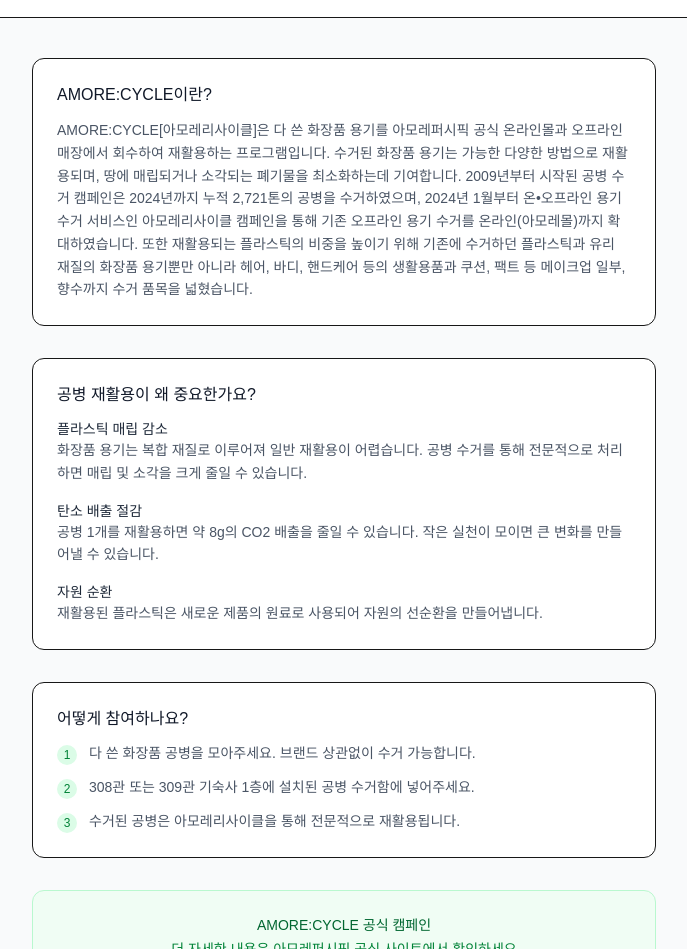
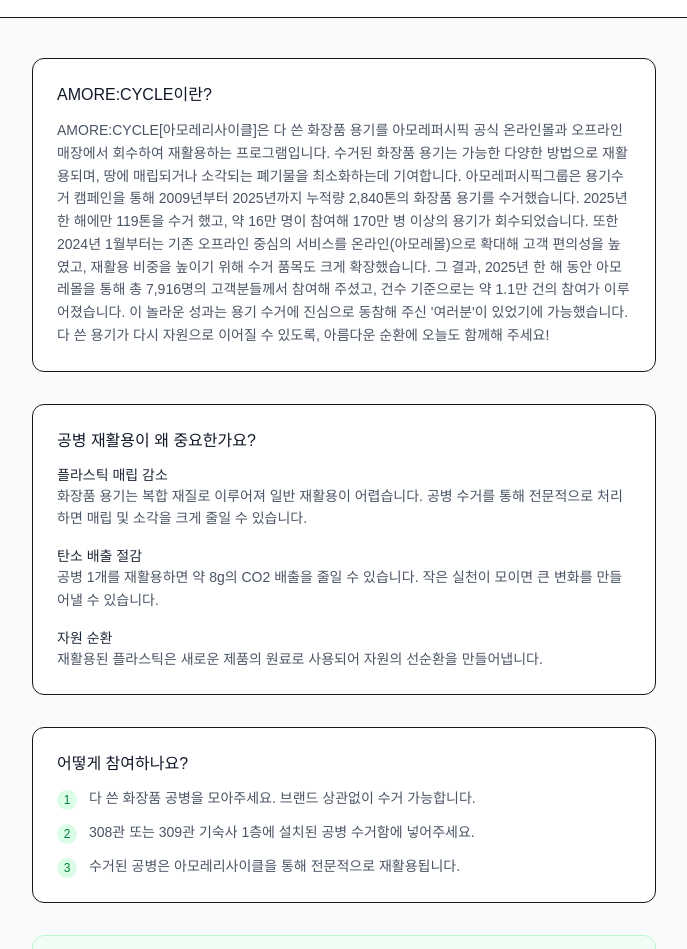
Before and after one commit to nayeongo2007-commits/amore-recycle, a Next.js app: page /about in a window 1280 px wide. Shown: the part 63-1012 px from the top of the page, without its empty margins (296-983 px from the left). Built offline with nearby package versions, Linux system fonts and the light colour scheme.

Commit message:
Update page.tsx

```diff
--- a/app/about/page.tsx
+++ b/app/about/page.tsx
@@ -16,9 +16,15 @@
         <div className="bg-white rounded-xl border p-6">
           <h2 className="text-base font-medium text-gray-900 mb-3">AMORE:CYCLE이란?</h2>
           <p className="text-sm text-gray-600 leading-relaxed">
-            AMORE:CYCLE[아모레리사이클]은 다 쓴 화장품 용기를 아모레퍼시픽 공식 온라인몰과 오프라인 매장에서 회수하여 재활용하는 프로그램입니다. 수거된 화장품 용기는 가능한 다양한 방법으로 재활용되며, 땅에 매립되거나 소각되는 폐기물을 최소화하는데 기여합니다.
-            2009년부터 시작된 공병 수거 캠페인은 2024년까지 누적 2,721톤의 공병을 수거하였으며, 2024년 1월부터 온•오프라인 용기 수거 서비스인 아모레리사이클 캠페인을 통해 기존 오프라인 용기 수거를 온라인(아모레몰)까지 확대하였습니다.
-            또한 재활용되는 플라스틱의 비중을 높이기 위해 기존에 수거하던 플라스틱과 유리 재질의 화장품 용기뿐만 아니라 헤어, 바디, 핸드케어 등의 생활용품과 쿠션, 팩트 등 메이크업 일부, 향수까지 수거 품목을 넓혔습니다.
+            AMORE:CYCLE[아모레리사이클]은 다 쓴 화장품 용기를 아모레퍼시픽 공식 온라인몰과 오프라인 매장에서 회수하여 재활용하는 프로그램입니다.
+            수거된 화장품 용기는 가능한 다양한 방법으로 재활용되며, 땅에 매립되거나 소각되는 폐기물을 최소화하는데 기여합니다.
+            아모레퍼시픽그룹은 용기수거 캠페인을 통해 2009년부터 2025년까지 누적량 2,840톤의 화장품 용기를 수거했습니다.
+            2025년 한 해에만 119톤을 수거 했고, 약 16만 명이 참여해 170만 병 이상의 용기가 회수되었습니다.
+            또한 2024년 1월부터는 기존 오프라인 중심의 서비스를 온라인(아모레몰)으로 확대해 고객 편의성을 높였고, 재활용 비중을 높이기 위해 수거 품목도 크게 확장했습니다.
+            그 결과, 2025년 한 해 동안 아모레몰을 통해 총 7,916명의 고객분들께서 참여해 주셨고, 건수 기준으로는 약 1.1만 건의 참여가 이루어졌습니다.
+            이 놀라운 성과는 용기 수거에 진심으로 동참해 주신 '여러분'이 있었기에 가능했습니다.
+            다 쓴 용기가 다시 자원으로 이어질 수 있도록, 아름다운 순환에 오늘도 함께해 주세요!
+
           </p>
         </div>
 
@@ -59,7 +65,7 @@
         </div>
 
         <div className="bg-green-50 rounded-xl border border-green-200 p-6 text-center">
-          <p className="text-sm text-green-800 font-medium mb-1">AMORE:CYCLE 공식 캠페인</p>
+          <p className="text-sm text-green-800 font-medium mb-1">AMORE:CYCLE 캠페인</p>
           <p className="text-sm text-green-700 mb-3">더 자세한 내용은 아모레퍼시픽 공식 사이트에서 확인하세요</p>
           <Link
             href="https://www.amoremall.com/kr/ko/display/event_detail?planDisplaySn=13143&srsltid=AfmBOooB24YE9x69CZlvkX39koe0jEjRaeDP4nsv6xqfRcPMHoJsFLAm"
```
